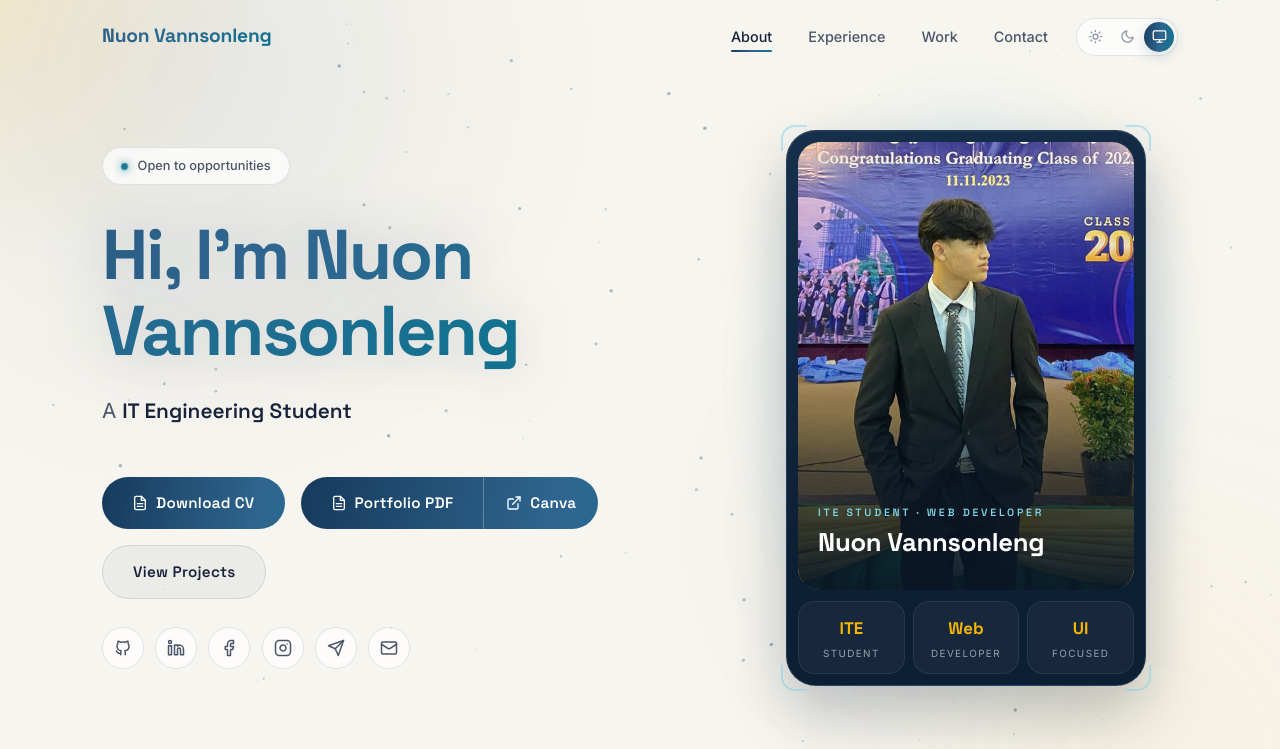
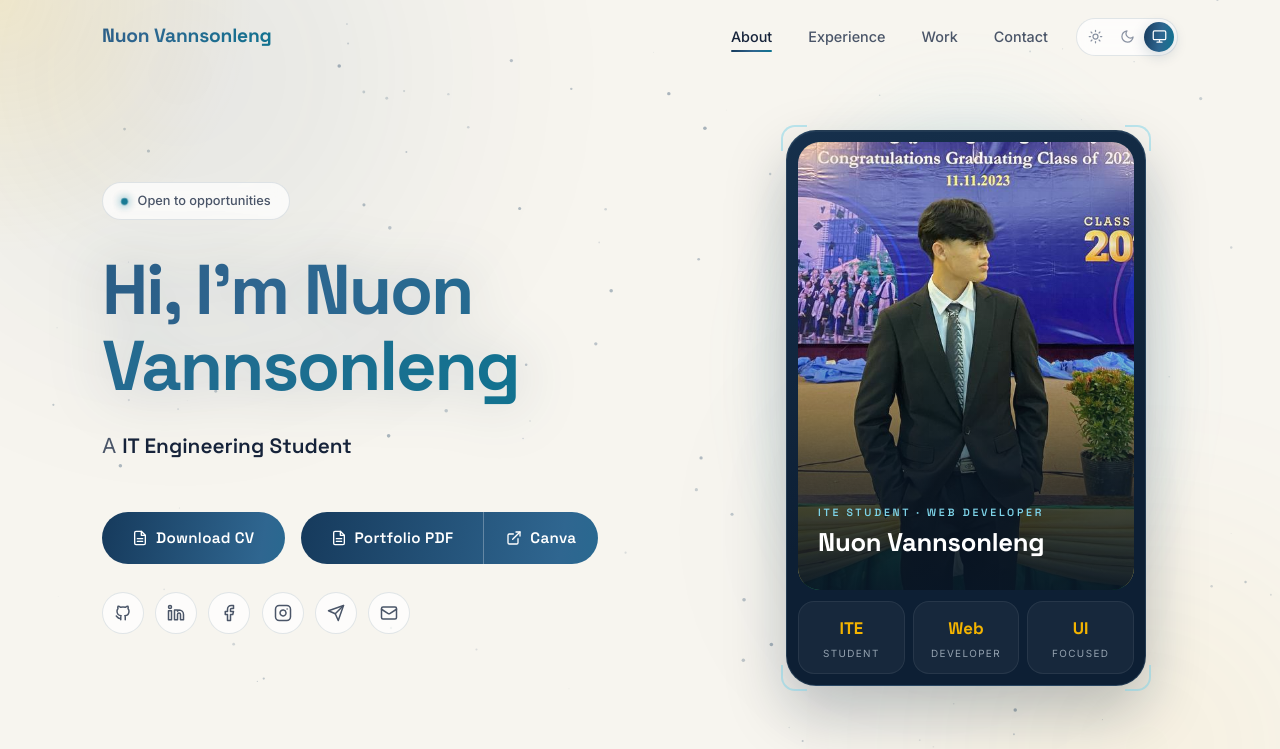
Before and after one commit to NuonVannsonleng/nuon-vannsonleng-portfolio, a React (Vite) app: page / in a window 1280 px wide. Shown: the top 749 px of the page. Built offline with nearby package versions, Linux system fonts and the light colour scheme.

Commit message:
Remove the View Projects button from the hero
The nav and the scroll already reach the Work section, so the hero row
is now the CV download and the portfolio pair.

Co-Authored-By: Claude Opus 5 <noreply@anthropic.com>

```diff
--- a/src/components/Hero.tsx
+++ b/src/components/Hero.tsx
@@ -217,10 +217,6 @@ export function Hero({
                 Canva
               </a>
             </div>
-
-            <a href="#projects" className="btn btn-secondary">
-              View Projects
-            </a>
           </div>
 
           <ul className="hero-socials fade-in fade-in-delay-3" aria-label="Social links">
```
